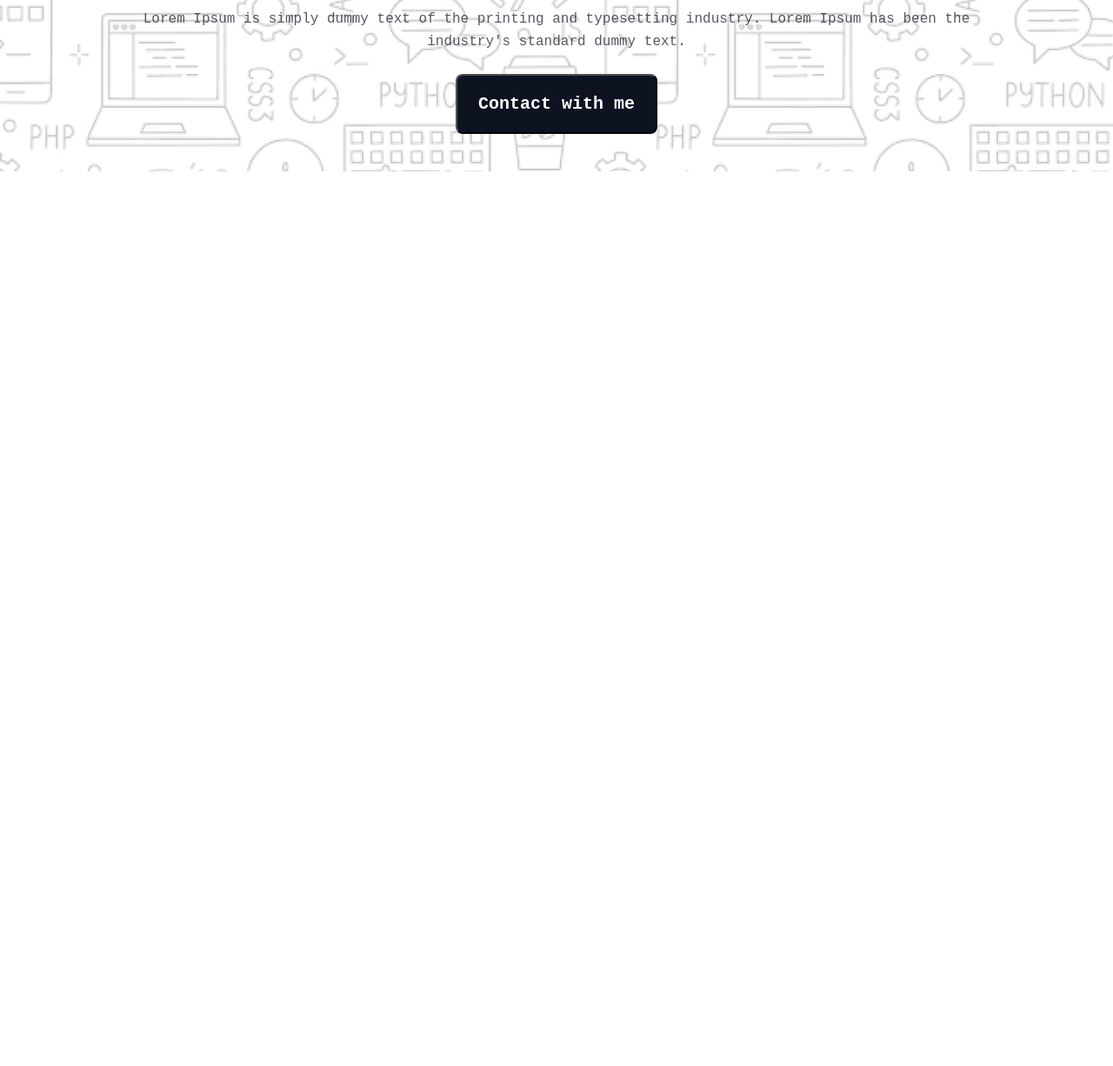
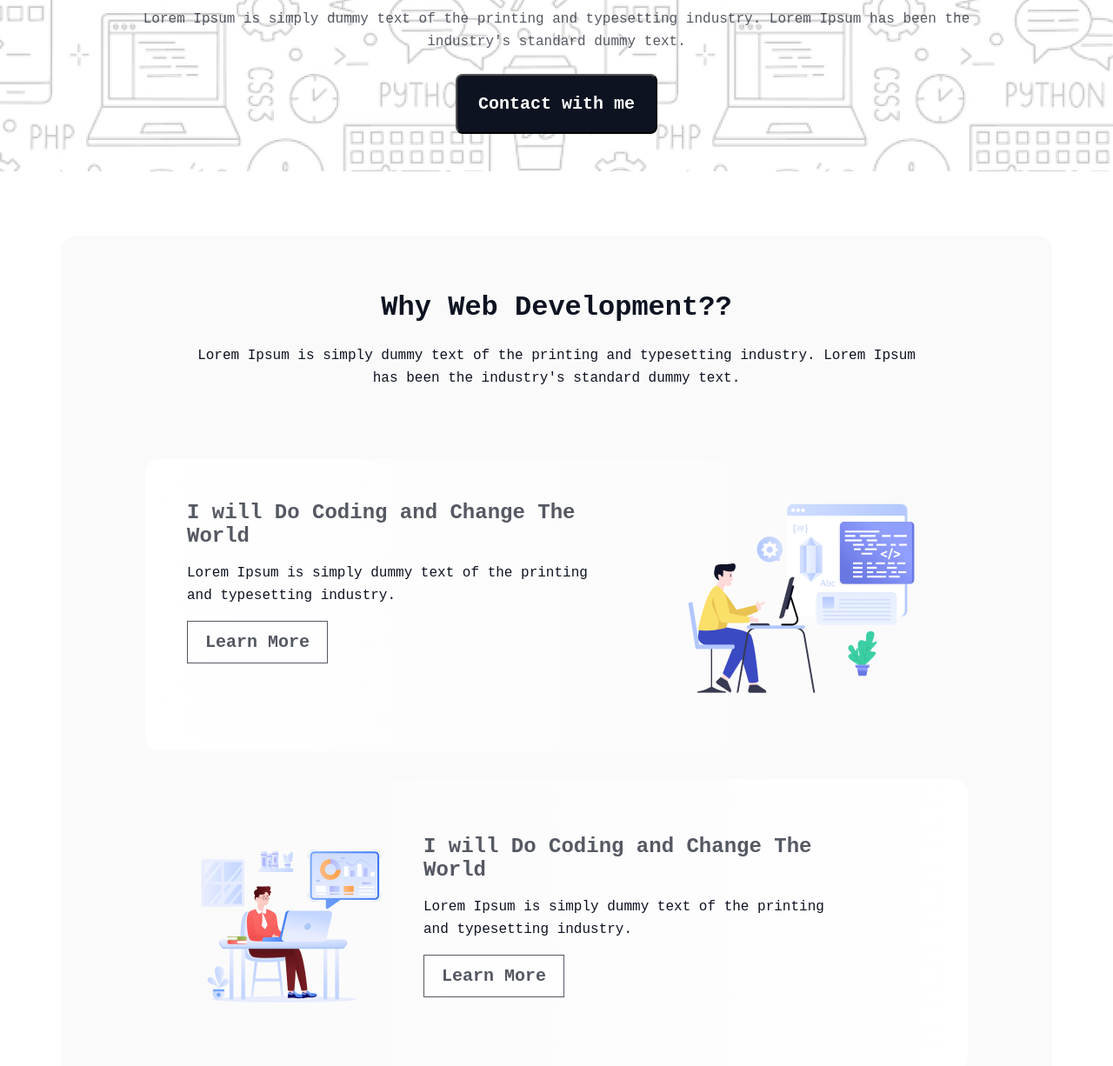
Before and after one commit to rafirabby13/ph-assignment-1, a plain HTML site: page index.html in a window 1280 px wide. Shown: the part 586-1812 px from the top of the page at 87% size. Before the commit the page ends 800 px from the top, so only its background shows below. Drawn offline with Linux system fonts and the light colour scheme; a web font is replaced by a local one.

Commit message:
added web dev section in main

```diff
--- a/index.html
+++ b/index.html
@@ -1,14 +1,13 @@
 <!DOCTYPE html>
 <html lang="en">
   <head>
-    <meta charset="UTF-8">
-    <meta name="viewport" content="width=device-width, initial-scale=1.0">
+    <meta charset="UTF-8" />
+    <meta name="viewport" content="width=device-width, initial-scale=1.0" />
     <title>My First Assignment In PH</title>
-    <link rel="stylesheet" href="styles/style.css">
+    <link rel="stylesheet" href="styles/style.css" />
   </head>
   <body>
     <header>
-
       <!-- nav section -->
       <nav class="navbar">
         <ul class="list-container">
@@ -19,20 +18,68 @@
       <!-- header bg section -->
 
       <section class="header-bg">
-
         <!-- <div class="header-container"> -->
         <div class="header-contents">
-                <img src="assets/Group.png" alt="programmer chacha">
+          <img src="assets/Group.png" alt="programmer chacha" />
           <h1>"In the near future, I hope to become a Developer."</h1>
-                <p>Lorem Ipsum is simply dummy text of the printing and typesetting industry. Lorem Ipsum has been the industry's standard dummy text.</p>
+          <p>
+            Lorem Ipsum is simply dummy text of the printing and typesetting
+            industry. Lorem Ipsum has been the industry's standard dummy text.
+          </p>
           <a href="#"><button>Contact with me</button></a>
         </div>
         <!-- </div> -->
-
       </section>
     </header>
+    <main>
+      <section class="web-dev-container">
+        <div class="why-web">
+          <h1>Why Web Development??</h1>
+          <p>
+            Lorem Ipsum is simply dummy text of the printing and typesetting
+            industry. Lorem Ipsum has been the industry's standard dummy text.
+          </p>
+        </div>
 
+        <div class="web-section-container">
+
+            <div class="web-contents">
+                <h3>I will Do Coding and Change The World</h3>
+                <p>Lorem Ipsum is simply dummy text of the printing and typesetting industry.</p>
+                <a href="#"><button>Learn More</button></a>
+
+            </div>
+            <div class="web-image">
+                <img src="assets/Layer_1.png" alt="">
+            </div>
+        </div>
+        <div class="web-section-container-middle">
+
+            <div class="web-image">
+                <img src="assets/Group 3.png" alt="">
+            </div>
+            <div class="web-contents">
+                <h3>I will Do Coding and Change The World</h3>
+                <p>Lorem Ipsum is simply dummy text of the printing and typesetting industry.</p>
+                <a href="#"><button>Learn More</button></a>
+
+            </div>
+
+        </div>
+        <div class="web-section-container">
+
+            <div class="web-contents">
+                <h3>I will Do Coding and Change The World</h3>
+                <p>Lorem Ipsum is simply dummy text of the printing and typesetting industry.</p>
+                <a href="#"><button>Learn More</button></a>
+
+            </div>
+            <div class="web-image">
+                <img src="assets/Group 4.png" alt="">
+            </div>
+        </div>
+      </section>
+    </main>
     <footer></footer>
-
   </body>
 </html>
--- a/styles/style.css
+++ b/styles/style.css
@@ -103,3 +103,104 @@
 
 
 /* main section starts */
+
+.web-dev-container{
+    height: 1393px;
+    width: 1140px;
+    margin: 74px auto 94px;
+    border-radius: 16px;
+    background: rgba(13, 19, 33, 0.02);
+    display: flex;
+    flex-direction: column;
+    align-items: center;
+    justify-content: center;
+}
+
+.why-web{
+    height: 113px;
+    width: 852px;
+    text-align: center;
+    margin: 0px auto;
+    margin-bottom: 48px;
+}
+.why-web h1{
+    margin-bottom: 24px;
+    font-size: 32px;
+font-weight: 800;
+color: rgb(13, 19, 33);
+line-height: 37px;
+}
+
+.why-web p{
+    color: rgb(13, 19, 33);
+font-size: 16px;
+font-weight: 400;
+line-height: 26px;
+letter-spacing: 0%;
+text-align: center;
+}
+
+.web-section-container{
+    height: 336px;
+    width: 946px;
+    display: flex;
+    /* align-items: center; */
+    justify-content: space-between;
+    padding: 48px;
+    border-radius: 16px;
+
+    background: linear-gradient(90.00deg, rgb(255, 255, 255),rgba(255, 255, 255, 0) 100%);
+    margin-top: 32px;
+}
+.web-section-container-middle{
+    height: 336px;
+    width: 946px;
+    display: flex;
+    /* align-items: center; */
+    justify-content: start;
+    padding: 48px;
+    border-radius: 16px;
+    background: linear-gradient(270.00deg, rgb(255, 255, 255),rgba(255, 255, 255, 0) 100%);
+    margin-top: 32px;
+}
+.web-section-container-middle img{
+    margin-right: 32px;
+}
+.web-section-container-middle .web-contents{
+    margin-top: 16px;
+}
+.web-contents{
+    width: 477px;
+    height: 140px;
+}
+
+.web-contents h3{
+    color: rgba(13, 19, 33, 0.7);
+font-size: 24px;
+font-weight: 700;
+}
+.web-contents p{
+    color: rgb(13, 19, 33);
+font-size: 16px;
+font-weight: 400;
+line-height: 26px;
+letter-spacing: 0%;
+text-align: left;
+margin: 16px 0px;
+}
+
+.web-contents button{
+    color: rgb(13, 19, 33);
+font-size: 20px;
+font-weight: 600;
+line-height: 23px;
+letter-spacing: 0%;
+text-align: center;
+padding: 12px 20px 12px 20px;
+box-sizing: border-box;
+border: 1px solid rgb(13, 19, 33);
+opacity: 0.7;
+background-color: #fff;
+/* margin: 32px 0px; */
+
+}
```
Lines whose indentation alone changed are shown as unchanged.
